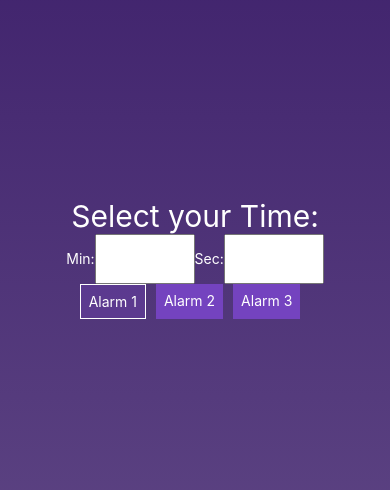
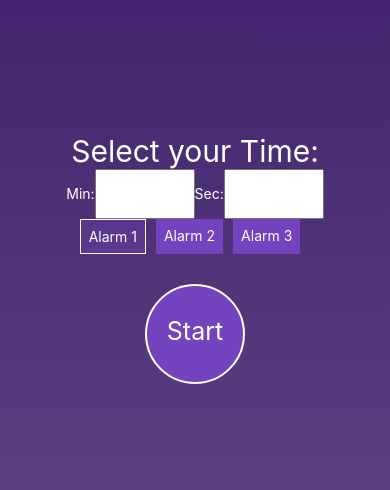
Before and after one commit to jonataspeixoto/timer-app-learning, a React Native app: screen / in a window 390 px wide. Shown: the part 164-654 px from the top of the page. Built offline with nearby package versions, Linux system fonts and the light colour scheme.

Commit message:
App timer 3/6

```diff
--- a/App.js
+++ b/App.js
@@ -5,6 +5,7 @@ import { Picker } from '@react-native-picker/picker';
 import { LinearGradient } from 'expo-linear-gradient';
 
 export default function App() {
+    const [state, setState] = useState('select')
     const [seconds, setSeconds] = useState(0);
     const [minutes, setMinutes] = useState(0);
     const [alarmSound, setAlarmSound] = useState([
@@ -29,13 +30,13 @@ export default function App() {
     ])
 
     let tnumbers = [];
-    for (let i = 1; i <= 60; i++){
+    for (let i = 1; i <= 60; i++) {
         tnumbers.push(i);
     }
 
     const setAlarm = (id) => {
         let alarmTemp = alarmSound.map((val) => {
-            if(id != val.id){
+            if (id != val.id) {
                 val.selected = false;
             } else {
                 val.selected = true;
@@ -45,6 +46,8 @@ export default function App() {
 
         setAlarmSound(alarmTemp);
     }
+
+    if (state == 'select') {
         return (
             <View style={styles.container}>
                 <StatusBar style='auto' />
@@ -60,53 +63,63 @@ export default function App() {
                     }}
                 />
                 <Text style={{ color: 'white', fontSize: 30 }}>Select your Time:</Text>
-			<View style={{flexDirection: 'row'}}>
-                <Text style={{color: 'white', paddingTop: 16}}>Min:</Text>
+                <View style={{ flexDirection: 'row' }}>
+                    <Text style={{ color: 'white', paddingTop: 16 }}>Min:</Text>
                     <Picker
                         selectedValue={minutes}
-                    onValueChange={(itemValue, itemIndex) => {setMinutes(itemValue)}}
-                    style={{ height: 50, width: 100, color: 'white'  }}
-                    >
-                    {
-                        (tnumbers.map((val) => {
-                            return( <Picker.Item key={val} label={val.toString()} value={val.toString()} /> );
-                        }))
-                    }
-                </Picker>
-                <Text style={{color: 'white', paddingTop: 16}}>Sec:</Text>
-                <Picker
-                    selectedValue={seconds}
-                    onValueChange={(itemValue, itemIndex) => {setSeconds(itemValue)}}
+                        onValueChange={(itemValue, itemIndex) => { setMinutes(itemValue) }}
                         style={{ height: 50, width: 100, color: 'white' }}
                     >
                         {
                             (tnumbers.map((val) => {
-                            return( <Picker.Item key={val} label={val.toString()} value={val.toString()} /> );
+                                return (<Picker.Item key={val} label={val.toString()} value={val.toString()} />);
+                            }))
+                        }
+                    </Picker>
+                    <Text style={{ color: 'white', paddingTop: 16 }}>Sec:</Text>
+                    <Picker
+                        selectedValue={seconds}
+                        onValueChange={(itemValue, itemIndex) => { setSeconds(itemValue) }}
+                        style={{ height: 50, width: 100, color: 'white' }}
+                    >
+                        {
+                            (tnumbers.map((val) => {
+                                return (<Picker.Item key={val} label={val.toString()} value={val.toString()} />);
                             }))
                         }
                     </Picker>
                 </View>
-            <View style={{flexDirection: 'row'}}>
+                <View style={{ flexDirection: 'row' }}>
                     {
                         alarmSound.map((val) => {
-                        if(val.selected){
+                            if (val.selected) {
                                 return (
-                                <TouchableOpacity onPress={ () => setAlarm(val.id) } style={styles.btnChooseSelected}>
-                                    <Text style={{color: 'white'}}>{val.sound}</Text>
+                                    <TouchableOpacity onPress={() => setAlarm(val.id)} style={styles.btnChooseSelected}>
+                                        <Text style={{ color: 'white' }}>{val.sound}</Text>
                                     </TouchableOpacity>
                                 )
                             } else {
                                 return (
-                                <TouchableOpacity onPress={ () => setAlarm(val.id) } style={styles.btnChoose}>
-                                    <Text style={{color: 'white'}}>{val.sound}</Text>
+                                    <TouchableOpacity onPress={() => setAlarm(val.id)} style={styles.btnChoose}>
+                                        <Text style={{ color: 'white' }}>{val.sound}</Text>
                                     </TouchableOpacity>
                                 )
                             }
                         })
                     }
                 </View>
+                <TouchableOpacity onPress={() => setState('start')} style={styles.btnStart}>
+                    <Text style={styles.txtStart}>Start</Text>
+                </TouchableOpacity>
             </View>
-	);
+        )
+    } else if (state == 'start') {
+        return(
+            <View>
+                <Text>Started</Text>
+            </View>
+        )
+    }
 }
 
 const styles = StyleSheet.create({
@@ -127,5 +140,20 @@ const styles = StyleSheet.create({
         backgroundColor: 'rgba(116, 67, 191, 0.3)',
         borderColor: 'white',
         borderWidth: 1
+    },
+    btnStart: {
+        backgroundColor: 'rgb(116, 67, 191)',
+        width: 100,
+        height: 100,
+        borderRadius: 50,
+        marginTop: 30,
+        borderColor: 'white',
+        borderWidth: 2
+    },
+    txtStart: {
+        textAlign: 'center',
+        paddingTop: 30,
+        color: 'white',
+        fontSize: 25
     }
 });
```
Lines whose indentation alone changed are shown as unchanged.
